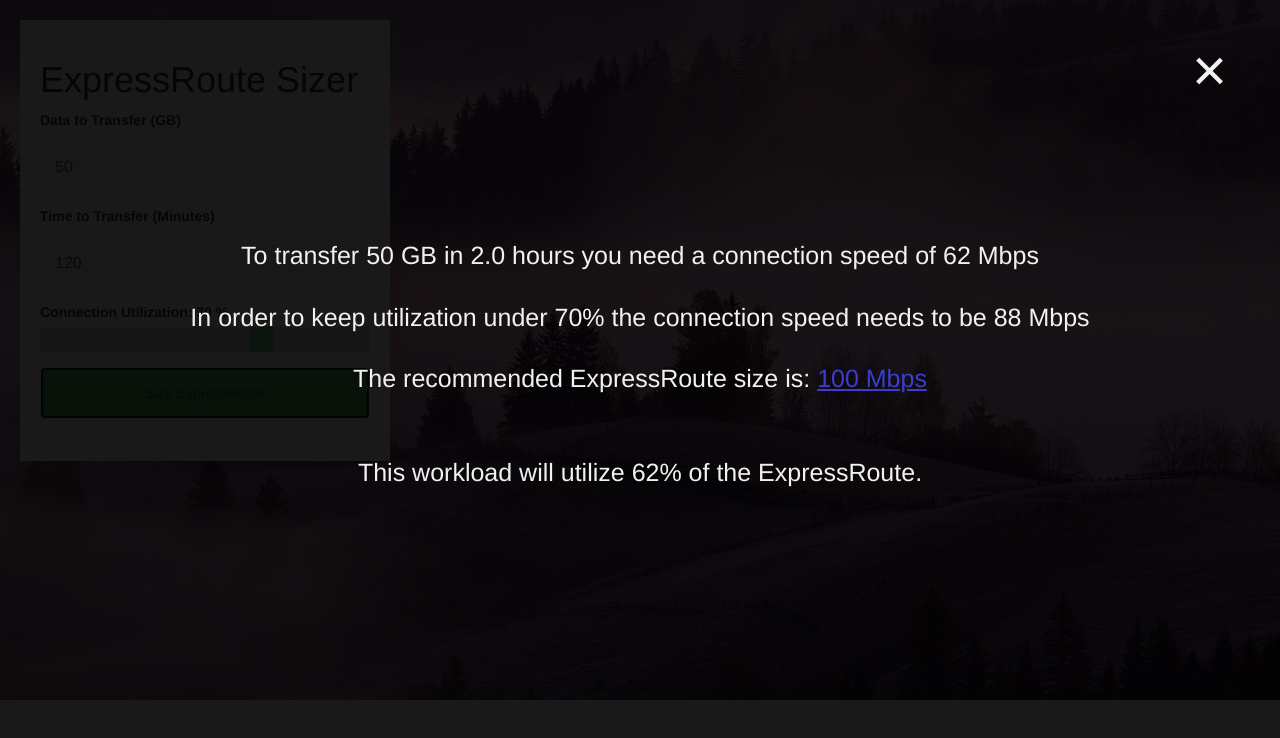
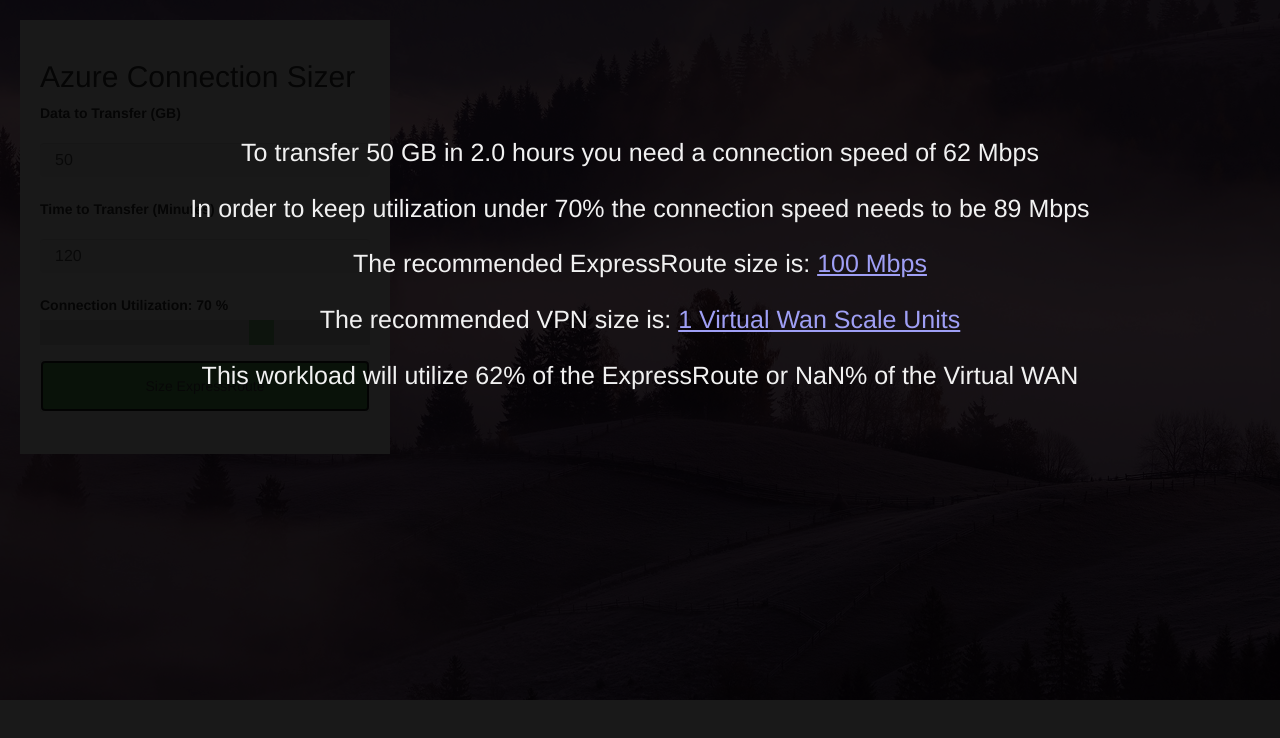
Before and after one commit to edm-ms/webprojects, a plain HTML site: page ErVPNSizer/index.html in a window 1280 px wide. Both pictures are taken after a click on the button "Size ExpressRoute". Drawn offline with nearby package versions, Linux system fonts and the light colour scheme.

Commit message:
adding VPN support

```diff
--- a/ErVPNSizer/css/sizing.css
+++ b/ErVPNSizer/css/sizing.css
@@ -17,7 +17,7 @@ input[type=text]:focus {
 }
 
 .link {
-    color: #3c3cd1;
+    color: #9f9ff5;
     text-decoration: underline;
     font-size: 25px;
 }
@@ -89,14 +89,14 @@ input[type=range]::-moz-range-progress {
 
 .overlay-content {
     position: relative;
-    top: 25%;
+    top: 15%;
     width: 100%;
     text-align: center;
-    margin-top: 30px;
+    margin-top: 10px;
 }
 
 .overlay a {
-    padding: 8px;
+    padding: 5px;
     text-decoration: none;
     font-size: 25px;
     color: #f1f1f1;
--- a/ErVPNSizer/index.html
+++ b/ErVPNSizer/index.html
@@ -2,6 +2,7 @@
 <html>
 
 <head>
+    <title>Azure Connection Sizer</title>
     <meta name="viewport" content="width=device-width, initial-scale=1, text/JavaScript">
     <link rel="stylesheet" href="https://maxcdn.bootstrapcdn.com/bootstrap/3.4.1/css/bootstrap.min.css">
     <link rel="stylesheet" href="css/sizing.css" type="text/css">
@@ -38,7 +39,7 @@
 
     <div class="bg-img">
         <form class="container">
-            <h1>ExpressRoute Sizer</h1>
+            <h2>Azure Connection Sizer</h2>
             <label for="text"><b>Data to Transfer (GB)</b></label>
             <input type="tel" class="form-control" id="sizeInGB" placeholder="GB" value="50">
 
@@ -53,7 +54,6 @@
         </form>
     </div>
     <div id="myNav" class="overlay">
-        <a href="javascript:void(0)" class="closebtn" onclick="closeNav()">&times;</a>
         <div class="overlay-content">
             <p> <a href="javascript:void(0)" onclick="closeNav()">
                 To transfer <span id="gbRequested"></span> GB in <span id="timeInHours"></span></span> hours
@@ -67,11 +67,16 @@
             </p>
             <p>
                 <a href="https://azure.microsoft.com/en-us/pricing/details/expressroute/" target="_blank">
-                The recommended ExpressRoute size is: <span id="ans" class="link"></span>
-                </a1>
+                The recommended ExpressRoute size is: <span id="erSizeEst" class="link"></span>
+                </a>
+            </p>
+            <p>
+                <a href="https://azure.microsoft.com/en-us/pricing/details/virtual-wan/" target="_blank">
+                The recommended VPN size is: <span id="vpnSizeEst" class="link"></span>
+                </a>
             </p>
             <p><a href="javascript:void(0)" onclick="closeNav()">
-                This workload will utilize <span id="erBusy"></span>% of the ExpressRoute.
+                This workload will utilize <span id="erBusy"></span>% of the ExpressRoute or <span id="vpnBusy"></span>% of the Virtual WAN
                 </a>
             </p>
         </div>
--- a/ErVPNSizer/js/sizingfunctions.js
+++ b/ErVPNSizer/js/sizingfunctions.js
@@ -13,7 +13,7 @@ function convertGB() {
     var data = document.getElementById("sizeInGB").value;
     var time = document.getElementById("timeInMin").value;
     var timeHours = time / 60;
-    timeHours = timeHours.toFixed(1)
+    timeHours = timeHours.toFixed(1);
     var utilization = document.getElementById("utilization").value;
     var overhead = 1.1;
 
@@ -25,8 +25,8 @@ function convertGB() {
     utilization = parseFloat(utilization);
 
     var Mbps = overhead * (data * 1000 * 8) / (time * 60);
+    Mbps = Math.ceil(Mbps, 1);
     var LinkSize = (Mbps / utilization);
-    Mbps = Math.ceil(Mbps, 1);
     LinkSize = Math.ceil(LinkSize, 1);
 
     document.getElementById("Mbps").innerHTML = Mbps;
@@ -38,20 +38,36 @@ function convertGB() {
 function closest(erChoices, LinkSize, Mbps) {
     var i = 0;
     var m = 0;
-    var minDiff = 100;
-    var ans;
+    var vpnScaleMax = 40;
+    var erSizeEst;
+    var vpnSizeEst;
 
     for (i in erChoices) {
         m = LinkSize - erChoices[i];
         if (m <= 0) {
-            ans = erNames[i];
+            erSizeEst = erNames[i];
             erMatch = erChoices[i];
+            m = 0;
             break;
         }
     }
+
+    for (i = 0; i < vpnScaleMax; i++) {
+        m = LinkSize - (i * 500);
+        if (m <= 0) {
+            vpnSizeEst = i + " Virtual Wan Scale Units"
+            m = 0;
+            break;
+        }
+    }
+
     var erBusy = (Mbps / erMatch) * 100;
     erBusy = erBusy.toFixed(0);
+    var vpnBusy = (Mbps / (vpnSizeEst * 500)) * 100;
+    vpnBusy = vpnBusy.toFixed(0);
     document.getElementById("erBusy").innerHTML = erBusy;
-    document.getElementById("ans").innerHTML = ans;
+    document.getElementById("vpnBusy").innerHTML = vpnBusy;
+    document.getElementById("erSizeEst").innerHTML = erSizeEst;
+    document.getElementById("vpnSizeEst").innerHTML = vpnSizeEst;
     openNav();
 }
```
